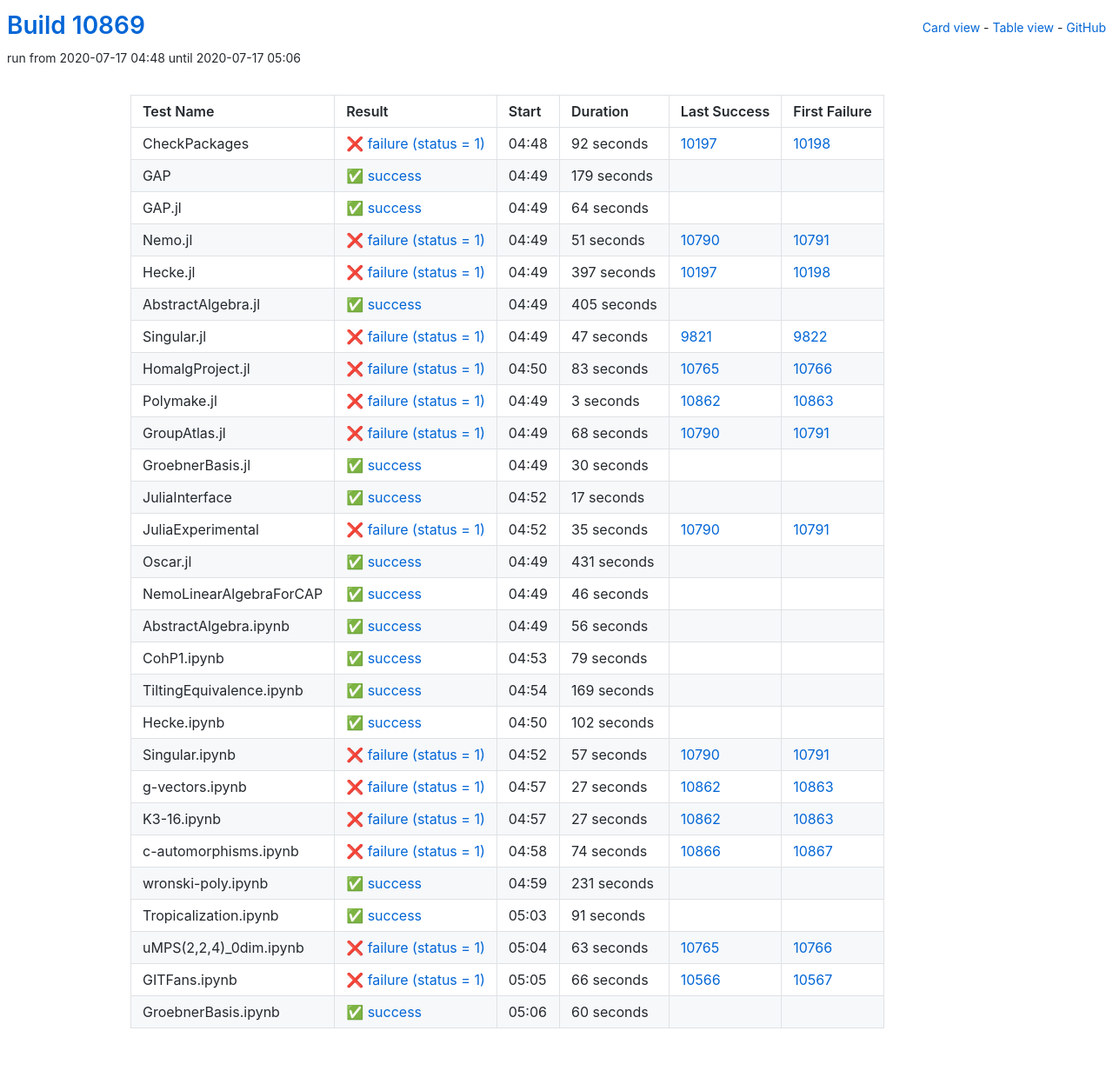
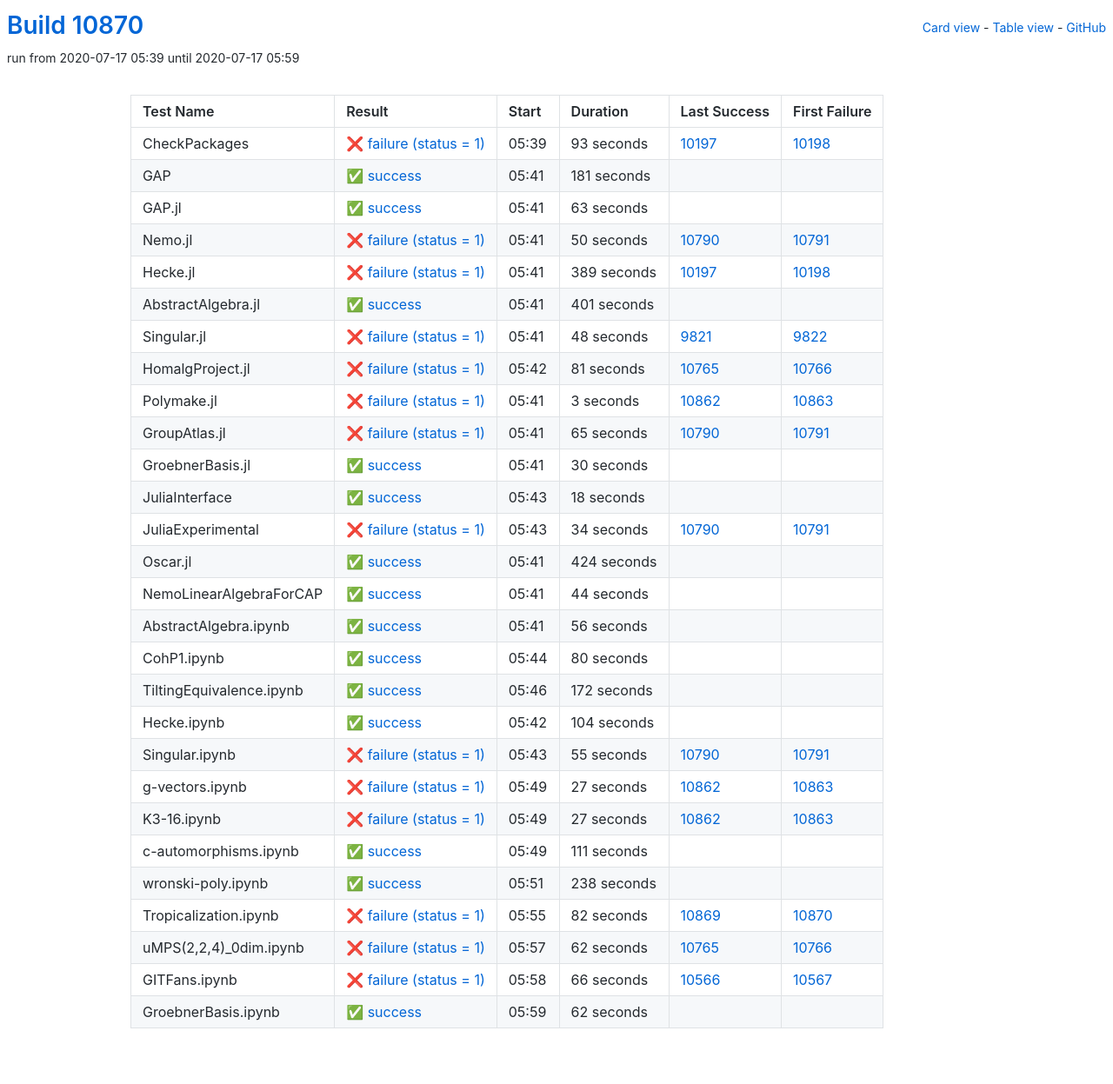
Before and after one commit to oscar-system/oscar-ci-status, a Jekyll site: the page built from table.html, in a window 1280 px wide. Shown: the whole page at 87% size. Built offline with Jekyll 4.4.1, drawn with Linux system fonts in a browser that asks for light colours.

Commit message:
Build #10870

```diff
--- a/_data/ci.yml
+++ b/_data/ci.yml
@@ -1,6 +1,6 @@
 ---
-build: 10869
-build_url: https://oscarci.mathematik.uni-kl.de/job/oscar/10869/
+build: 10870
+build_url: https://oscarci.mathematik.uni-kl.de/job/oscar/10870/
 job: oscar
 organization: oscar-system
 repo: oscar-ci-status
@@ -8,104 +8,104 @@
 tests:
 - name: CheckPackages
   id: checkpackages
-  log: https://oscarci.mathematik.uni-kl.de/job/oscar/10869/artifact/logs/build-10869/CheckPackages.log
-  start: 2020-07-17 04:48
+  log: https://oscarci.mathematik.uni-kl.de/job/oscar/10870/artifact/logs/build-10870/CheckPackages.log
+  start: 2020-07-17 05:39
   success: false
   exitcode: 1
   status: failure
-  duration: 92
+  duration: 93
   last_success: 10197
   last_success_url: https://oscarci.mathematik.uni-kl.de/job/oscar/10197/
   first_failure: 10198
   first_failure_url: https://oscarci.mathematik.uni-kl.de/job/oscar/10198/
 - name: GAP
   id: gap
-  log: https://oscarci.mathematik.uni-kl.de/job/oscar/10869/artifact/logs/build-10869/GAP.log
-  start: 2020-07-17 04:49
+  log: https://oscarci.mathematik.uni-kl.de/job/oscar/10870/artifact/logs/build-10870/GAP.log
+  start: 2020-07-17 05:41
   success: true
   exitcode: 0
   status: success
-  duration: 179
+  duration: 181
   last_success: false
   last_success_url:
   first_failure: false
   first_failure_url:
 - name: GAP.jl
   id: gap-jl
-  log: https://oscarci.mathematik.uni-kl.de/job/oscar/10869/artifact/logs/build-10869/GAP.jl.log
-  start: 2020-07-17 04:49
+  log: https://oscarci.mathematik.uni-kl.de/job/oscar/10870/artifact/logs/build-10870/GAP.jl.log
+  start: 2020-07-17 05:41
   success: true
   exitcode: 0
   status: success
-  duration: 64
+  duration: 63
   last_success: false
   last_success_url:
   first_failure: false
   first_failure_url:
 - name: Nemo.jl
   id: nemo-jl
-  log: https://oscarci.mathematik.uni-kl.de/job/oscar/10869/artifact/logs/build-10869/Nemo.jl.log
-  start: 2020-07-17 04:49
+  log: https://oscarci.mathematik.uni-kl.de/job/oscar/10870/artifact/logs/build-10870/Nemo.jl.log
+  start: 2020-07-17 05:41
   success: false
   exitcode: 1
   status: failure
-  duration: 51
+  duration: 50
   last_success: 10790
   last_success_url: https://oscarci.mathematik.uni-kl.de/job/oscar/10790/
   first_failure: 10791
   first_failure_url: https://oscarci.mathematik.uni-kl.de/job/oscar/10791/
 - name: Hecke.jl
   id: hecke-jl
-  log: https://oscarci.mathematik.uni-kl.de/job/oscar/10869/artifact/logs/build-10869/Hecke.jl.log
-  start: 2020-07-17 04:49
+  log: https://oscarci.mathematik.uni-kl.de/job/oscar/10870/artifact/logs/build-10870/Hecke.jl.log
+  start: 2020-07-17 05:41
   success: false
   exitcode: 1
   status: failure
-  duration: 397
+  duration: 389
   last_success: 10197
   last_success_url: https://oscarci.mathematik.uni-kl.de/job/oscar/10197/
   first_failure: 10198
   first_failure_url: https://oscarci.mathematik.uni-kl.de/job/oscar/10198/
 - name: AbstractAlgebra.jl
   id: abstractalgebra-jl
-  log: https://oscarci.mathematik.uni-kl.de/job/oscar/10869/artifact/logs/build-10869/AbstractAlgebra.jl.log
-  start: 2020-07-17 04:49
+  log: https://oscarci.mathematik.uni-kl.de/job/oscar/10870/artifact/logs/build-10870/AbstractAlgebra.jl.log
+  start: 2020-07-17 05:41
   success: true
   exitcode: 0
   status: success
-  duration: 405
+  duration: 401
   last_success: false
   last_success_url:
   first_failure: false
   first_failure_url:
 - name: Singular.jl
   id: singular-jl
-  log: https://oscarci.mathematik.uni-kl.de/job/oscar/10869/artifact/logs/build-10869/Singular.jl.log
-  start: 2020-07-17 04:49
+  log: https://oscarci.mathematik.uni-kl.de/job/oscar/10870/artifact/logs/build-10870/Singular.jl.log
+  start: 2020-07-17 05:41
   success: false
   exitcode: 1
   status: failure
-  duration: 47
+  duration: 48
   last_success: 9821
   last_success_url: https://oscarci.mathematik.uni-kl.de/job/oscar/9821/
   first_failure: 9822
   first_failure_url: https://oscarci.mathematik.uni-kl.de/job/oscar/9822/
 - name: HomalgProject.jl
   id: homalgproject-jl
-  log: https://oscarci.mathematik.uni-kl.de/job/oscar/10869/artifact/logs/build-10869/HomalgProject.jl.log
-  start: 2020-07-17 04:50
+  log: https://oscarci.mathematik.uni-kl.de/job/oscar/10870/artifact/logs/build-10870/HomalgProject.jl.log
+  start: 2020-07-17 05:42
   success: false
   exitcode: 1
   status: failure
-  duration: 83
+  duration: 81
   last_success: 10765
   last_success_url: https://oscarci.mathematik.uni-kl.de/job/oscar/10765/
   first_failure: 10766
   first_failure_url: https://oscarci.mathematik.uni-kl.de/job/oscar/10766/
 - name: Polymake.jl
   id: polymake-jl
-  log: https://oscarci.mathematik.uni-kl.de/job/oscar/10869/artifact/logs/build-10869/Polymake.jl.log
-  start: 2020-07-17 04:49
+  log: https://oscarci.mathematik.uni-kl.de/job/oscar/10870/artifact/logs/build-10870/Polymake.jl.log
+  start: 2020-07-17 05:41
   success: false
   exitcode: 1
   status: failure
@@ -116,20 +116,20 @@
   first_failure_url: https://oscarci.mathematik.uni-kl.de/job/oscar/10863/
 - name: GroupAtlas.jl
   id: groupatlas-jl
-  log: https://oscarci.mathematik.uni-kl.de/job/oscar/10869/artifact/logs/build-10869/GroupAtlas.jl.log
-  start: 2020-07-17 04:49
+  log: https://oscarci.mathematik.uni-kl.de/job/oscar/10870/artifact/logs/build-10870/GroupAtlas.jl.log
+  start: 2020-07-17 05:41
   success: false
   exitcode: 1
   status: failure
-  duration: 68
+  duration: 65
   last_success: 10790
   last_success_url: https://oscarci.mathematik.uni-kl.de/job/oscar/10790/
   first_failure: 10791
   first_failure_url: https://oscarci.mathematik.uni-kl.de/job/oscar/10791/
 - name: GroebnerBasis.jl
   id: groebnerbasis-jl
-  log: https://oscarci.mathematik.uni-kl.de/job/oscar/10869/artifact/logs/build-10869/GroebnerBasis.jl.log
-  start: 2020-07-17 04:49
+  log: https://oscarci.mathematik.uni-kl.de/job/oscar/10870/artifact/logs/build-10870/GroebnerBasis.jl.log
+  start: 2020-07-17 05:41
   success: true
   exitcode: 0
   status: success
@@ -140,56 +140,56 @@
   first_failure_url:
 - name: JuliaInterface
   id: juliainterface
-  log: https://oscarci.mathematik.uni-kl.de/job/oscar/10869/artifact/logs/build-10869/JuliaInterface.log
-  start: 2020-07-17 04:52
+  log: https://oscarci.mathematik.uni-kl.de/job/oscar/10870/artifact/logs/build-10870/JuliaInterface.log
+  start: 2020-07-17 05:43
   success: true
   exitcode: 0
   status: success
-  duration: 17
+  duration: 18
   last_success: false
   last_success_url:
   first_failure: false
   first_failure_url:
 - name: JuliaExperimental
   id: juliaexperimental
-  log: https://oscarci.mathematik.uni-kl.de/job/oscar/10869/artifact/logs/build-10869/JuliaExperimental.log
-  start: 2020-07-17 04:52
+  log: https://oscarci.mathematik.uni-kl.de/job/oscar/10870/artifact/logs/build-10870/JuliaExperimental.log
+  start: 2020-07-17 05:43
   success: false
   exitcode: 1
   status: failure
-  duration: 35
+  duration: 34
   last_success: 10790
   last_success_url: https://oscarci.mathematik.uni-kl.de/job/oscar/10790/
   first_failure: 10791
   first_failure_url: https://oscarci.mathematik.uni-kl.de/job/oscar/10791/
 - name: Oscar.jl
   id: oscar-jl
-  log: https://oscarci.mathematik.uni-kl.de/job/oscar/10869/artifact/logs/build-10869/Oscar.jl.log
-  start: 2020-07-17 04:49
+  log: https://oscarci.mathematik.uni-kl.de/job/oscar/10870/artifact/logs/build-10870/Oscar.jl.log
+  start: 2020-07-17 05:41
   success: true
   exitcode: 0
   status: success
-  duration: 431
+  duration: 424
   last_success: false
   last_success_url:
   first_failure: false
   first_failure_url:
 - name: NemoLinearAlgebraForCAP
   id: nemolinearalgebraforcap
-  log: https://oscarci.mathematik.uni-kl.de/job/oscar/10869/artifact/logs/build-10869/NemoLinearAlgebraForCAP.log
-  start: 2020-07-17 04:49
+  log: https://oscarci.mathematik.uni-kl.de/job/oscar/10870/artifact/logs/build-10870/NemoLinearAlgebraForCAP.log
+  start: 2020-07-17 05:41
   success: true
   exitcode: 0
   status: success
-  duration: 46
+  duration: 44
   last_success: false
   last_success_url:
   first_failure: false
   first_failure_url:
 - name: AbstractAlgebra.ipynb
   id: abstractalgebra-ipynb
-  log: https://oscarci.mathematik.uni-kl.de/job/oscar/10869/artifact/logs/build-10869/AbstractAlgebra.ipynb.log
-  start: 2020-07-17 04:49
+  log: https://oscarci.mathematik.uni-kl.de/job/oscar/10870/artifact/logs/build-10870/AbstractAlgebra.ipynb.log
+  start: 2020-07-17 05:41
   success: true
   exitcode: 0
   status: success
@@ -200,56 +200,56 @@
   first_failure_url:
 - name: CohP1.ipynb
   id: cohp1-ipynb
-  log: https://oscarci.mathematik.uni-kl.de/job/oscar/10869/artifact/logs/build-10869/CohP1.ipynb.log
-  start: 2020-07-17 04:53
+  log: https://oscarci.mathematik.uni-kl.de/job/oscar/10870/artifact/logs/build-10870/CohP1.ipynb.log
+  start: 2020-07-17 05:44
   success: true
   exitcode: 0
   status: success
-  duration: 79
+  duration: 80
   last_success: false
   last_success_url:
   first_failure: false
   first_failure_url:
 - name: TiltingEquivalence.ipynb
   id: tiltingequivalence-ipynb
-  log: https://oscarci.mathematik.uni-kl.de/job/oscar/10869/artifact/logs/build-10869/TiltingEquivalence.ipynb.log
-  start: 2020-07-17 04:54
+  log: https://oscarci.mathematik.uni-kl.de/job/oscar/10870/artifact/logs/build-10870/TiltingEquivalence.ipynb.log
+  start: 2020-07-17 05:46
   success: true
   exitcode: 0
   status: success
-  duration: 169
+  duration: 172
   last_success: false
   last_success_url:
   first_failure: false
   first_failure_url:
 - name: Hecke.ipynb
   id: hecke-ipynb
-  log: https://oscarci.mathematik.uni-kl.de/job/oscar/10869/artifact/logs/build-10869/Hecke.ipynb.log
-  start: 2020-07-17 04:50
+  log: https://oscarci.mathematik.uni-kl.de/job/oscar/10870/artifact/logs/build-10870/Hecke.ipynb.log
+  start: 2020-07-17 05:42
   success: true
   exitcode: 0
   status: success
-  duration: 102
+  duration: 104
   last_success: false
   last_success_url:
   first_failure: false
   first_failure_url:
 - name: Singular.ipynb
   id: singular-ipynb
-  log: https://oscarci.mathematik.uni-kl.de/job/oscar/10869/artifact/logs/build-10869/Singular.ipynb.log
-  start: 2020-07-17 04:52
+  log: https://oscarci.mathematik.uni-kl.de/job/oscar/10870/artifact/logs/build-10870/Singular.ipynb.log
+  start: 2020-07-17 05:43
   success: false
   exitcode: 1
   status: failure
-  duration: 57
+  duration: 55
   last_success: 10790
   last_success_url: https://oscarci.mathematik.uni-kl.de/job/oscar/10790/
   first_failure: 10791
   first_failure_url: https://oscarci.mathematik.uni-kl.de/job/oscar/10791/
 - name: g-vectors.ipynb
   id: g-vectors-ipynb
-  log: https://oscarci.mathematik.uni-kl.de/job/oscar/10869/artifact/logs/build-10869/g-vectors.ipynb.log
-  start: 2020-07-17 04:57
+  log: https://oscarci.mathematik.uni-kl.de/job/oscar/10870/artifact/logs/build-10870/g-vectors.ipynb.log
+  start: 2020-07-17 05:49
   success: false
   exitcode: 1
   status: failure
@@ -260,8 +260,8 @@
   first_failure_url: https://oscarci.mathematik.uni-kl.de/job/oscar/10863/
 - name: K3-16.ipynb
   id: k3-16-ipynb
-  log: https://oscarci.mathematik.uni-kl.de/job/oscar/10869/artifact/logs/build-10869/K3-16.ipynb.log
-  start: 2020-07-17 04:57
+  log: https://oscarci.mathematik.uni-kl.de/job/oscar/10870/artifact/logs/build-10870/K3-16.ipynb.log
+  start: 2020-07-17 05:49
   success: false
   exitcode: 1
   status: failure
@@ -272,56 +272,56 @@
   first_failure_url: https://oscarci.mathematik.uni-kl.de/job/oscar/10863/
 - name: c-automorphisms.ipynb
   id: c-automorphisms-ipynb
-  log: https://oscarci.mathematik.uni-kl.de/job/oscar/10869/artifact/logs/build-10869/c-automorphisms.ipynb.log
-  start: 2020-07-17 04:58
-  success: false
-  exitcode: 1
-  status: failure
-  duration: 74
-  last_success: 10866
-  last_success_url: https://oscarci.mathematik.uni-kl.de/job/oscar/10866/
-  first_failure: 10867
-  first_failure_url: https://oscarci.mathematik.uni-kl.de/job/oscar/10867/
-- name: wronski-poly.ipynb
-  id: wronski-poly-ipynb
-  log: https://oscarci.mathematik.uni-kl.de/job/oscar/10869/artifact/logs/build-10869/wronski-poly.ipynb.log
-  start: 2020-07-17 04:59
+  log: https://oscarci.mathematik.uni-kl.de/job/oscar/10870/artifact/logs/build-10870/c-automorphisms.ipynb.log
+  start: 2020-07-17 05:49
   success: true
   exitcode: 0
   status: success
-  duration: 231
+  duration: 111
+  last_success: false
+  last_success_url:
+  first_failure: false
+  first_failure_url:
+- name: wronski-poly.ipynb
+  id: wronski-poly-ipynb
+  log: https://oscarci.mathematik.uni-kl.de/job/oscar/10870/artifact/logs/build-10870/wronski-poly.ipynb.log
+  start: 2020-07-17 05:51
+  success: true
+  exitcode: 0
+  status: success
+  duration: 238
   last_success: false
   last_success_url:
   first_failure: false
   first_failure_url:
 - name: Tropicalization.ipynb
   id: tropicalization-ipynb
-  log: https://oscarci.mathematik.uni-kl.de/job/oscar/10869/artifact/logs/build-10869/Tropicalization.ipynb.log
-  start: 2020-07-17 05:03
-  success: true
-  exitcode: 0
-  status: success
-  duration: 91
-  last_success: false
-  last_success_url:
-  first_failure: false
-  first_failure_url:
-- name: uMPS(2,2,4)_0dim.ipynb
-  id: umps-2-2-4-0dim-ipynb
-  log: https://oscarci.mathematik.uni-kl.de/job/oscar/10869/artifact/logs/build-10869/uMPS-2-2-4-_0dim.ipynb.log
-  start: 2020-07-17 05:04
+  log: https://oscarci.mathematik.uni-kl.de/job/oscar/10870/artifact/logs/build-10870/Tropicalization.ipynb.log
+  start: 2020-07-17 05:55
   success: false
   exitcode: 1
   status: failure
-  duration: 63
+  duration: 82
+  last_success: 10869
+  last_success_url: https://oscarci.mathematik.uni-kl.de/job/oscar/10869/
+  first_failure: 10870
+  first_failure_url: https://oscarci.mathematik.uni-kl.de/job/oscar/10870/
+- name: uMPS(2,2,4)_0dim.ipynb
+  id: umps-2-2-4-0dim-ipynb
+  log: https://oscarci.mathematik.uni-kl.de/job/oscar/10870/artifact/logs/build-10870/uMPS-2-2-4-_0dim.ipynb.log
+  start: 2020-07-17 05:57
+  success: false
+  exitcode: 1
+  status: failure
+  duration: 62
   last_success: 10765
   last_success_url: https://oscarci.mathematik.uni-kl.de/job/oscar/10765/
   first_failure: 10766
   first_failure_url: https://oscarci.mathematik.uni-kl.de/job/oscar/10766/
 - name: GITFans.ipynb
   id: gitfans-ipynb
-  log: https://oscarci.mathematik.uni-kl.de/job/oscar/10869/artifact/logs/build-10869/GITFans.ipynb.log
-  start: 2020-07-17 05:05
+  log: https://oscarci.mathematik.uni-kl.de/job/oscar/10870/artifact/logs/build-10870/GITFans.ipynb.log
+  start: 2020-07-17 05:58
   success: false
   exitcode: 1
   status: failure
@@ -332,12 +332,12 @@
   first_failure_url: https://oscarci.mathematik.uni-kl.de/job/oscar/10567/
 - name: GroebnerBasis.ipynb
   id: groebnerbasis-ipynb
-  log: https://oscarci.mathematik.uni-kl.de/job/oscar/10869/artifact/logs/build-10869/GroebnerBasis.ipynb.log
-  start: 2020-07-17 05:06
+  log: https://oscarci.mathematik.uni-kl.de/job/oscar/10870/artifact/logs/build-10870/GroebnerBasis.ipynb.log
+  start: 2020-07-17 05:59
   success: true
   exitcode: 0
   status: success
-  duration: 60
+  duration: 62
   last_success: false
   last_success_url:
   first_failure: false
```
Also changed, not shown: README.md.
